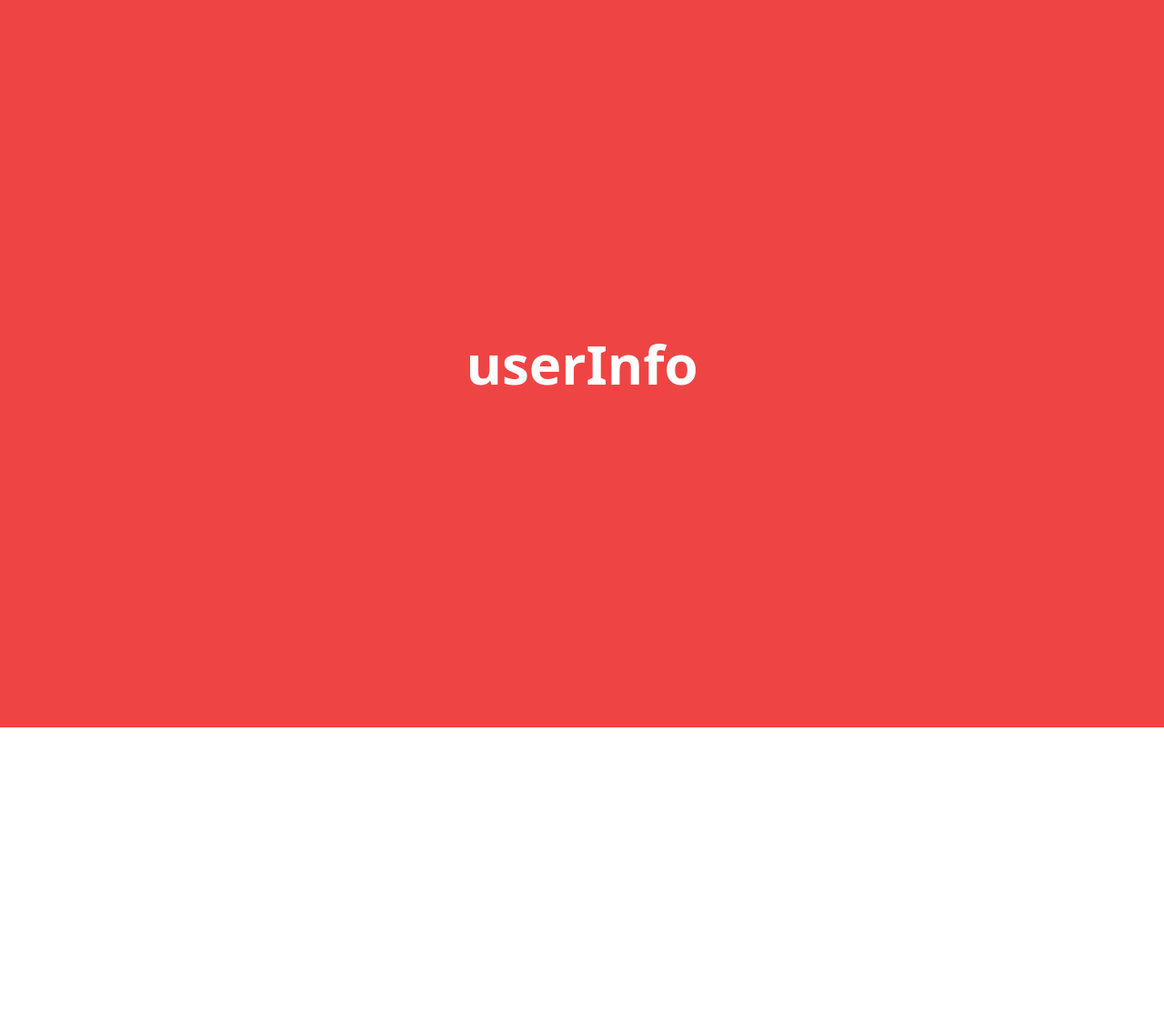
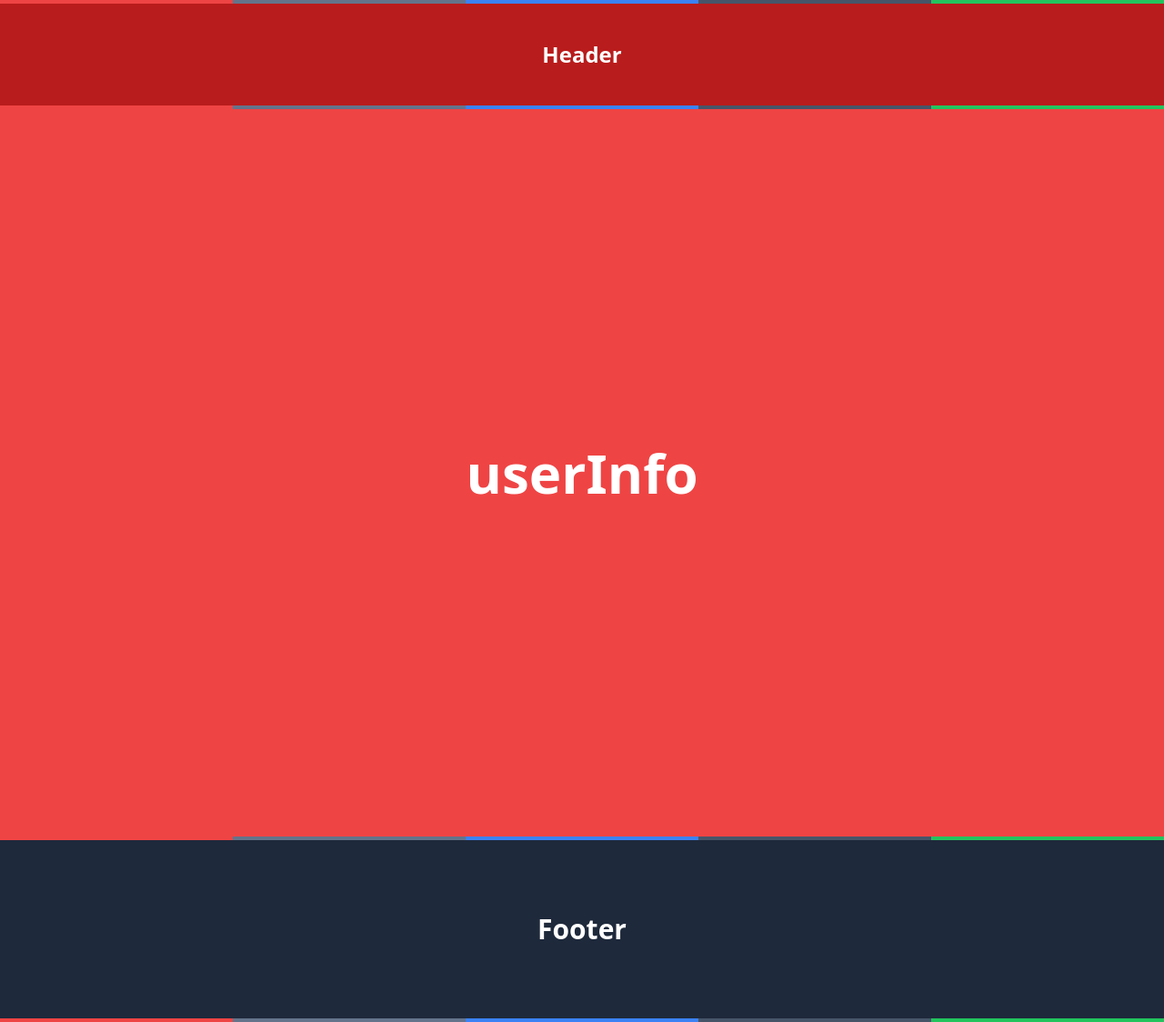
Before and after one commit to iaseth/userinfo, a React (Create React App) app: page / in a window 1280 px wide. Shown: the whole page at 91% size. Before the commit the page ends 800 px from the top, so only its background shows below. Built offline with nearby package versions, Linux system fonts and the light colour scheme.

Commit message:
Added new components: Header, Footer and RainbowBorder

```diff
--- a/src/App.js
+++ b/src/App.js
@@ -1,12 +1,20 @@
-
+import Header from './Header';
+import Footer from './Footer';
+import RainbowBorder from './RainbowBorder';
 
 
 function App () {
 	return (
 		<div className="App">
-			<header className="h-screen flex bg-red-500 text-white">
+			<RainbowBorder />
+			<Header />
+			<RainbowBorder />
+			<main className="h-screen flex bg-red-500 text-white">
 				<h1 className="text-6xl font-bold m-auto">userInfo</h1>
-			</header>
+			</main>
+			<RainbowBorder />
+			<Footer />
+			<RainbowBorder />
 		</div>
 	);
 }
--- /dev/null
+++ b/src/Footer.js
@@ -0,0 +1,14 @@
+
+
+
+function Footer () {
+	return (
+		<footer className="Footer">
+			<div className="bg-slate-800 text-white px-8 py-20 text-center">
+				<h1 className="text-3xl font-bold">Footer</h1>
+			</div>
+		</footer>
+	);
+}
+
+export default Footer;
--- /dev/null
+++ b/src/Header.js
@@ -0,0 +1,14 @@
+
+
+
+function Header () {
+	return (
+		<header className="Header">
+			<div className="bg-red-700 text-white px-8 py-10 text-center">
+				<h1 className="text-2xl font-bold">Header</h1>
+			</div>
+		</header>
+	);
+}
+
+export default Header;
--- /dev/null
+++ b/src/RainbowBorder.js
@@ -0,0 +1,20 @@
+
+
+
+const bgClasses = [
+	"bg-red-500", "bg-slate-500",
+	"bg-blue-500", "bg-slate-500-500",
+	"bg-green-500"
+];
+
+export default function RainbowBorder () {
+	let items = bgClasses.map((v, i) => {
+		return <div key={i} className={"grow " + v}></div>
+	});
+
+	return (
+		<div className="bg-slate-600 h-1 flex">
+			{items}
+		</div>
+	);
+}
```
Also changed, not shown: 1 other file (tests, documents, lock files or other folders).
